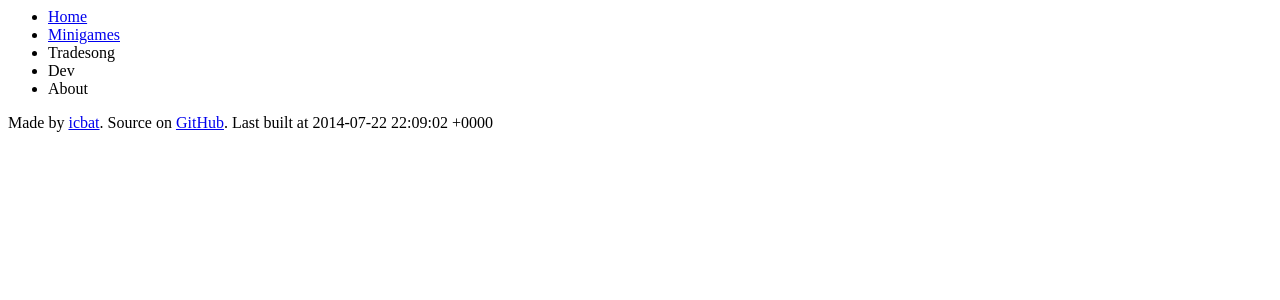
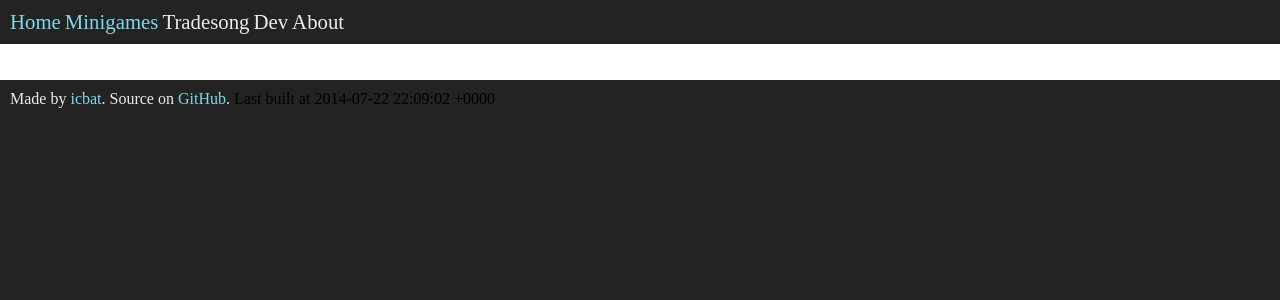
Before and after one commit to icbat/icbat.github.io, a Jekyll site: the page built from minigames/index.md, in a window 1280 px wide. Shown: the top 300 px of the page. Built offline with Jekyll 4.4.1, drawn with Linux system fonts in a browser that asks for light colours.

Commit message:
Fixing a few bugs in the meta

```diff
--- a/_includes/meta.html
+++ b/_includes/meta.html
@@ -1,7 +1,7 @@
 <head>
 	<meta charset='utf-8' />
 	<meta http-equiv="X-UA-Compatible" content="chrome=1" />
-	<meta name="description" content="Tradesong : A game about life (and money)." />
-	<link rel="stylesheet" type="text/css" media="screen" href="stylesheets/stylesheet.css">
+	<meta name="description" content="A devblog by icbat" />
+	<link rel="stylesheet" type="text/css" media="screen" href="{{site.url}}/stylesheets/stylesheet.css">
 	<title>{{ site.title }} : {{ page.title }}</title>
 </head>
```
